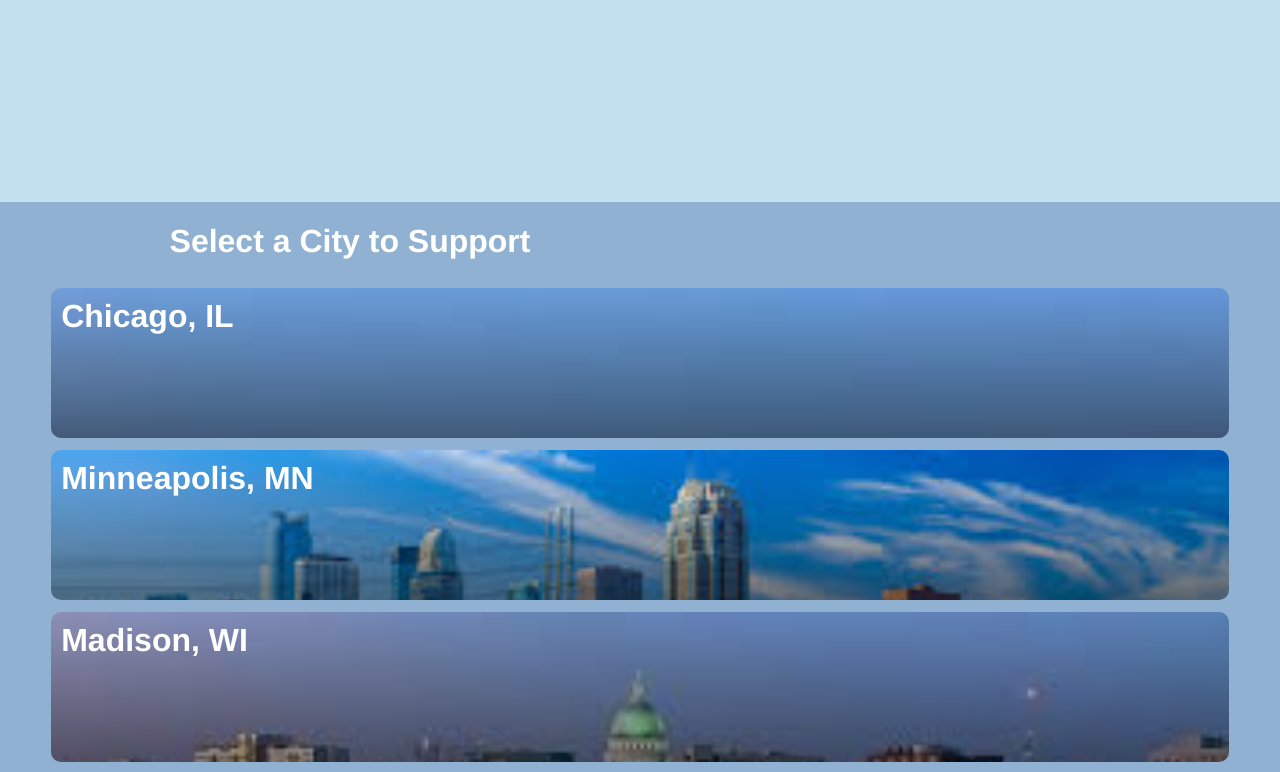
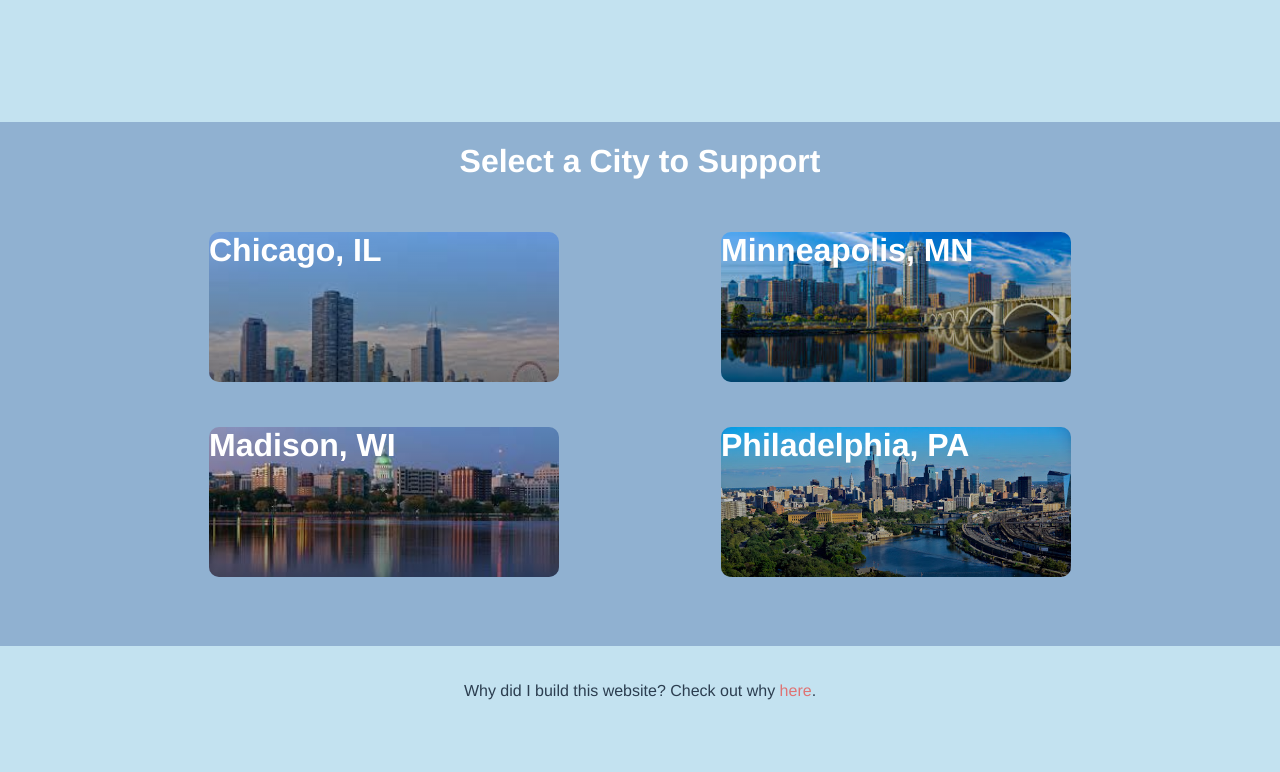
Before and after one commit to yeumthomas/think-local, a Vue app: page / in a window 1280 px wide. Shown: the part 580-1352 px from the top of the page. After the commit the page ends 1316 px from the top, so only its background shows below. Built offline with nearby package versions, Linux system fonts and the light colour scheme.

Commit message:
Fixed tiling

```diff
--- a/src/components/Item.vue
+++ b/src/components/Item.vue
@@ -119,7 +119,7 @@ export default {
   border-radius: 10px 10px 10px 10px;
 }
 
-@media screen and (max-width: 399px) {
+@media screen and (max-width: 399px) and (min-height: 750px) {
   #item {
     margin-top: 40vh;
   }
@@ -135,7 +135,39 @@ export default {
   }
 }
 
-@media screen and (min-width: 400px) and (max-width: 500px) {
+@media screen and (max-width: 399px) and (max-height: 749px) {
+  #item {
+    margin-top: 55vh;
+  }
+  .city-list {
+    margin: 0px auto 0px auto;
+    max-width: 350px;
+  }
+
+  .city{
+    max-width: 300px;
+    min-width: 300px;
+    margin: 0px auto 15px auto;
+  }
+}
+
+@media screen and (min-width: 400px) and (max-width: 500px) and (max-height: 749px) {
+  #item {
+    margin-top: 55vh;
+  }
+  .city-list {
+    margin: 0px auto 0px auto;
+    max-width: 350px;
+  }
+
+  .city{
+    max-width: 350px;
+    min-width: 350px;
+    margin: 0px auto 15px auto;
+  }
+}
+
+@media screen and (min-width: 400px) and (max-width: 500px) and (min-height: 750px) {
   #item {
     margin-top: 50vh;
   }
@@ -151,7 +183,7 @@ export default {
   }
 }
 
-@media screen and (min-width: 501px) and (max-width: 900px) {
+@media screen and (min-width: 501px) {
   #item {
     padding-bottom: 3vh;
     margin-top: 0;
@@ -160,12 +192,19 @@ export default {
     margin: 0px auto 0px auto;
     max-width: 80%;
     min-width: 80%;
+    flex-direction: row;
+    flex-wrap: wrap;
   }
 
   .city{
     max-width: 350px;
     min-width: 350px;
-    margin: 0px auto 15px auto;
+    margin: 30px auto 15px auto;
+    flex: 380px 380px;
+  }
+
+  .city h1 {
+    padding: 0;
   }
 }
 
--- a/src/components/Title.vue
+++ b/src/components/Title.vue
@@ -183,7 +183,7 @@ export default {
 
 }
 
-@media screen and (max-width: 890px) and (min-width: 831px) {
+@media screen and (max-width: 899px) and (min-width: 831px) {
         #title {
         margin-top: 13vh;
         padding-bottom: 80px;
@@ -207,7 +207,7 @@ export default {
 
 }
 
-@media screen and (min-width: 891px) {
+@media screen and (min-width: 900px) {
     /* The translation of the title picture */
     .titlePic {
         left: 23vw;
```
